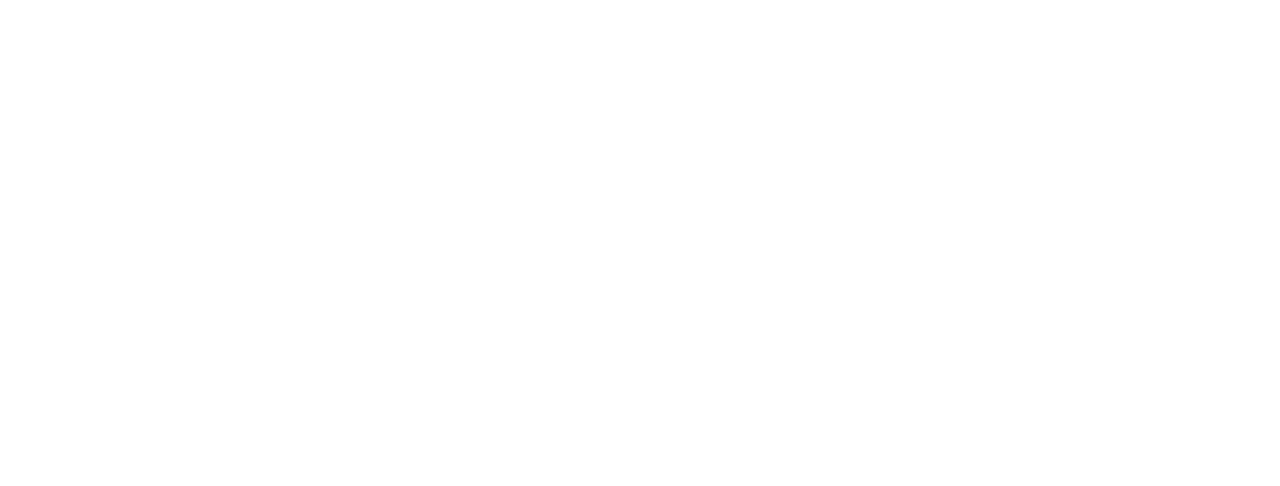
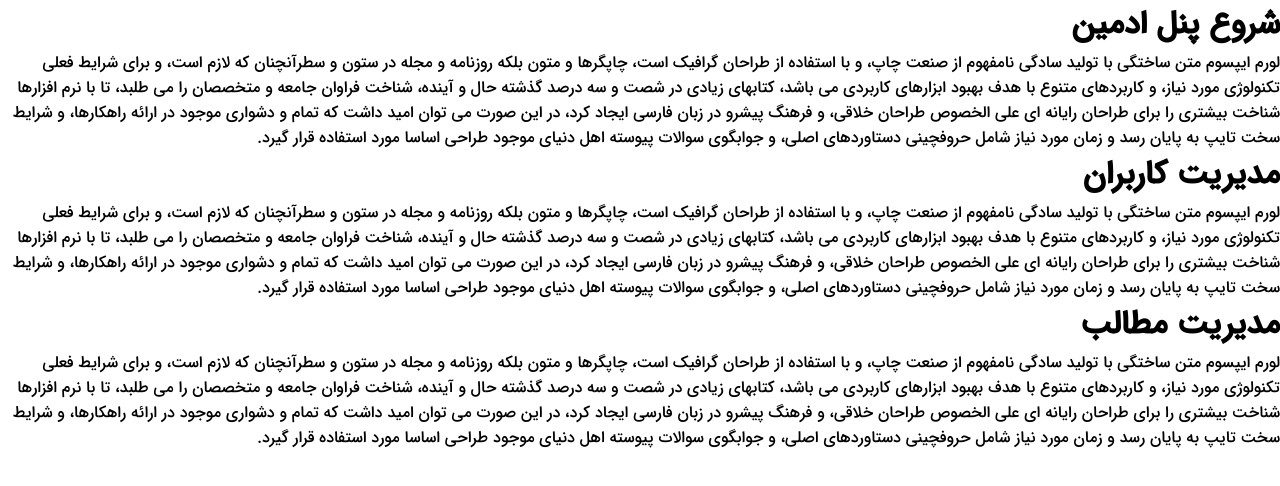
Before and after one commit to behnamhamidi1991/fa-admin-dashboard, a plain HTML site: page index.html in a window 1280 px wide. Drawn offline with Linux system fonts and the light colour scheme.

Commit message:
fontawsome

```diff
--- /dev/null
+++ b/assets/css/style.css
@@ -0,0 +1,71 @@
+* {
+    margin: 0;
+    padding: 0;
+    box-sizing: border-box;
+    text-decoration: none;
+    list-style: none;
+    scroll-behavior: smooth;
+}
+
+:root {
+    --bg-light: #fff;
+    --primary-light: #f3f4f6;
+    --bg-dark: #111827;
+    --primary-dark: #242a38;
+    --secondary-dark: #333c4c;
+    --primary-blue: #028be5;
+    --primary-alert: #db2e34;
+    --secondary-alert: #3f2727;
+    --primary-success: #21a25b;
+    --secondary-success: #23383b;
+}
+
+@font-face {
+    font-family: 'iranSans';
+    src: url('../fonts/irsans.ttf');
+}
+
+@font-face {
+    font-family: 'iranSansBlack';
+    src: url('../fonts/irsans-black.ttf');
+}
+
+@font-face {
+    font-family: 'iranSansBold';
+    src: url('../fonts/irsans-bold.ttf');
+}
+
+@font-face {
+    font-family: 'iranSansLight';
+    src: url('../fonts/irsans-light.ttf');
+}
+
+@font-face {
+    font-family: 'iranSansUltraLight';
+    src: url('../fonts/irsans-light.ttf');
+}
+
+@font-face {
+    font-family: 'faNum';
+    src: url('../fonts/fanum.ttf');
+}
+
+@font-face {
+    font-family: 'faNumBlack';
+    src: url('../fonts/fanum-black.ttf');
+}
+
+@font-face {
+    font-family: 'faNumBold';
+    src: url('../fonts/fanum-bold.ttf');
+}
+
+@font-face {
+    font-family: 'faNumLight';
+    src: url('../fonts/fanum-ultra-light.ttf');
+}
+
+
+body {
+    font-family: 'iranSans';
+}
--- a/index.html
+++ b/index.html
@@ -1,11 +1,33 @@
 <!DOCTYPE html>
-<html lang="en">
+<html lang="fa">
 <head>
     <meta charset="UTF-8">
     <meta name="viewport" content="width=device-width, initial-scale=1.0">
+
+    <!-- FONT AWSOME -->
+    <link rel="stylesheet" href="https://cdnjs.cloudflare.com/ajax/libs/font-awesome/6.7.2/css/all.min.css" integrity="sha512-Evv84Mr4kqVGRNSgIGL/F/aIDqQb7xQ2vcrdIwxfjThSH8CSR7PBEakCr51Ck+w+/U6swU2Im1vVX0SVk9ABhg==" crossorigin="anonymous" referrerpolicy="no-referrer" />
+
+    <!-- CSS FILES -->
+    <link rel="stylesheet" href="./assets/css/style.css">
+
     <title>پنل ادمین</title>
 </head>
-<body>
+<body dir="rtl">
+    <nav id="sidebar"></nav>
 
+    <main id="main">
+        <div class="container">
+            <h1>شروع پنل ادمین</h1>
+            <p>لورم ایپسوم متن ساختگی با تولید سادگی نامفهوم از صنعت چاپ، و با استفاده از طراحان گرافیک است، چاپگرها و متون بلکه روزنامه و مجله در ستون و سطرآنچنان که لازم است، و برای شرایط فعلی تکنولوژی مورد نیاز، و کاربردهای متنوع با هدف بهبود ابزارهای کاربردی می باشد، کتابهای زیادی در شصت و سه درصد گذشته حال و آینده، شناخت فراوان جامعه و متخصصان را می طلبد، تا با نرم افزارها شناخت بیشتری را برای طراحان رایانه ای علی الخصوص طراحان خلاقی، و فرهنگ پیشرو در زبان فارسی ایجاد کرد، در این صورت می توان امید داشت که تمام و دشواری موجود در ارائه راهکارها، و شرایط سخت تایپ به پایان رسد و زمان مورد نیاز شامل حروفچینی دستاوردهای اصلی، و جوابگوی سوالات پیوسته اهل دنیای موجود طراحی اساسا مورد استفاده قرار گیرد.</p>
+        </div>
+        <div class="container">
+            <h1>مدیریت کاربران</h1>
+            <p>لورم ایپسوم متن ساختگی با تولید سادگی نامفهوم از صنعت چاپ، و با استفاده از طراحان گرافیک است، چاپگرها و متون بلکه روزنامه و مجله در ستون و سطرآنچنان که لازم است، و برای شرایط فعلی تکنولوژی مورد نیاز، و کاربردهای متنوع با هدف بهبود ابزارهای کاربردی می باشد، کتابهای زیادی در شصت و سه درصد گذشته حال و آینده، شناخت فراوان جامعه و متخصصان را می طلبد، تا با نرم افزارها شناخت بیشتری را برای طراحان رایانه ای علی الخصوص طراحان خلاقی، و فرهنگ پیشرو در زبان فارسی ایجاد کرد، در این صورت می توان امید داشت که تمام و دشواری موجود در ارائه راهکارها، و شرایط سخت تایپ به پایان رسد و زمان مورد نیاز شامل حروفچینی دستاوردهای اصلی، و جوابگوی سوالات پیوسته اهل دنیای موجود طراحی اساسا مورد استفاده قرار گیرد.</p>
+        </div>
+        <div class="container">
+            <h1>مدیریت مطالب</h1>
+            <p>لورم ایپسوم متن ساختگی با تولید سادگی نامفهوم از صنعت چاپ، و با استفاده از طراحان گرافیک است، چاپگرها و متون بلکه روزنامه و مجله در ستون و سطرآنچنان که لازم است، و برای شرایط فعلی تکنولوژی مورد نیاز، و کاربردهای متنوع با هدف بهبود ابزارهای کاربردی می باشد، کتابهای زیادی در شصت و سه درصد گذشته حال و آینده، شناخت فراوان جامعه و متخصصان را می طلبد، تا با نرم افزارها شناخت بیشتری را برای طراحان رایانه ای علی الخصوص طراحان خلاقی، و فرهنگ پیشرو در زبان فارسی ایجاد کرد، در این صورت می توان امید داشت که تمام و دشواری موجود در ارائه راهکارها، و شرایط سخت تایپ به پایان رسد و زمان مورد نیاز شامل حروفچینی دستاوردهای اصلی، و جوابگوی سوالات پیوسته اهل دنیای موجود طراحی اساسا مورد استفاده قرار گیرد.</p>
+        </div>
+    </main>
 </body>
 </html>
```
Also changed, not shown: assets/fonts/IRANSansWeb.ttf (added), assets/fonts/fanum-black.ttf (added), assets/fonts/fanum-bold.ttf (added), assets/fonts/fanum-ultra-light.ttf (added), assets/fonts/fanum.ttf (added), assets/fonts/irsans-black.ttf (added), assets/fonts/irsans-bold.ttf (added), assets/fonts/irsans-light.ttf (added), assets/fonts/irsans-ultra-light.ttf (added), assets/fonts/irsans.ttf (added), 1 other file.
